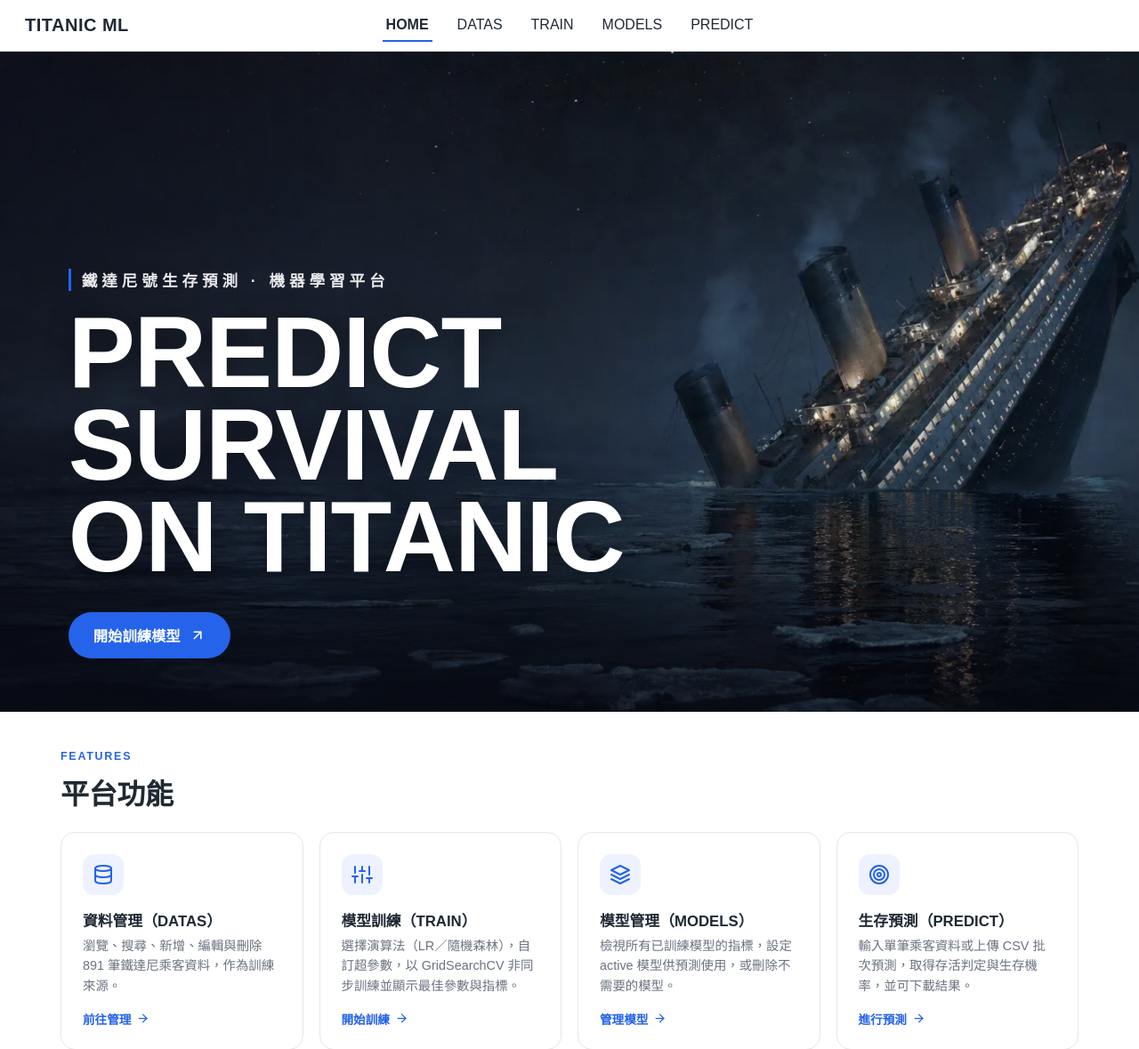
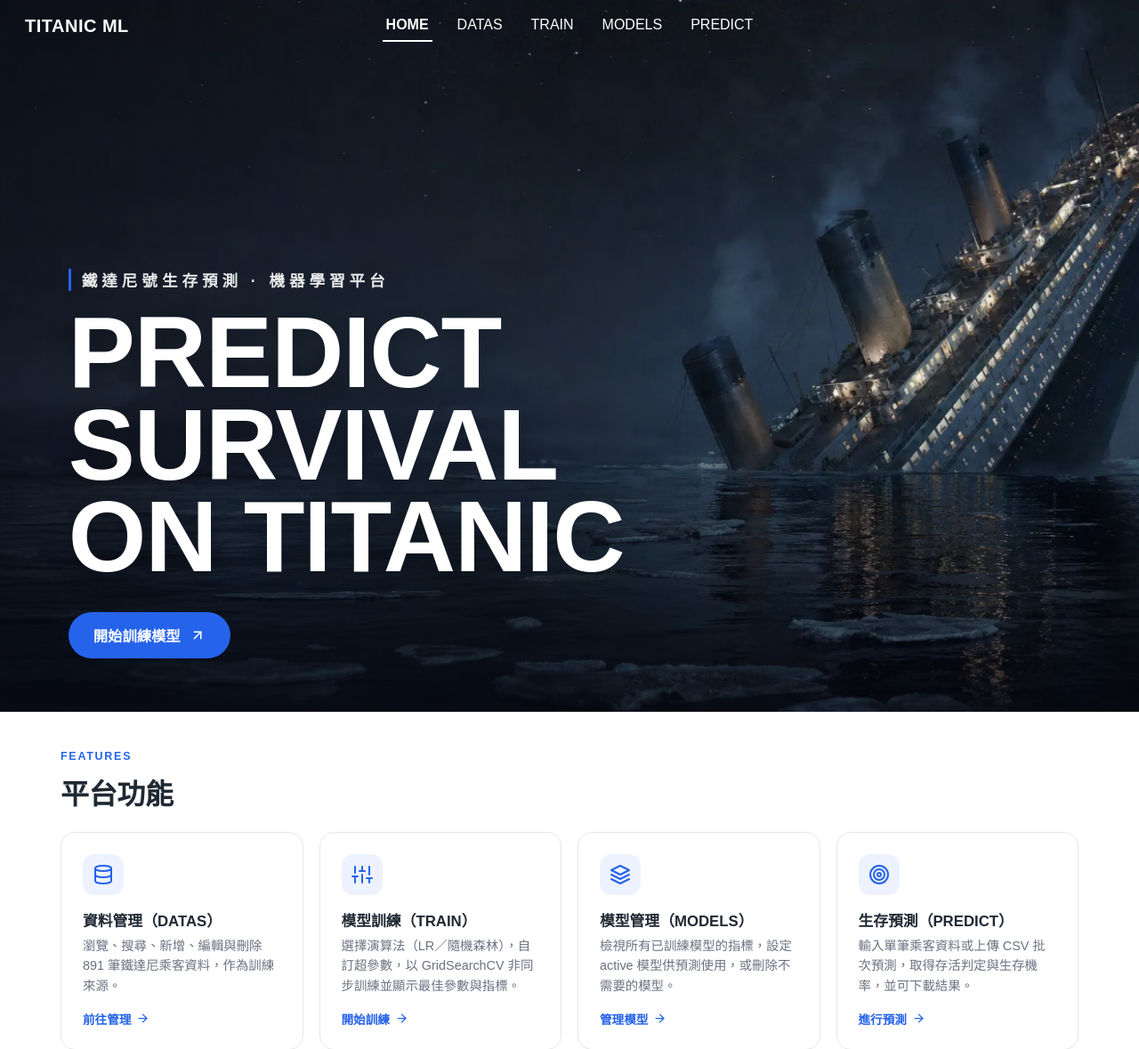
Before and after one commit to ychsieh725/titanic_restful_project, a Flask app: page / in a window 1280 px wide. Shown: the top 1179 px of the page at 89% size. Run offline with Flask 3, Linux system fonts and the light colour scheme.

Commit message:
style(web): nav bar 更新

```diff
--- a/templates/home.html
+++ b/templates/home.html
@@ -1,6 +1,6 @@
 {% extends "base.html" %}
 
-{% block title %}首頁 — Titanic ML 平台{% endblock %}
+{% block title %}Titanic ML{% endblock %}
 
 {% block head %}
 <style>
@@ -8,8 +8,9 @@
     .hero {
         position: relative;
         width: 100vw;
+        /* 上移到最頂端（蓋掉 main 的 padding-top），讓透明導覽列疊在圖上 */
         margin: -24px calc(50% - 50vw) 32px;
-        min-height: calc(100vh - 58px);
+        min-height: 100vh;
         display: flex;
         align-items: flex-end;
         padding: 48px clamp(24px, 6vw, 80px) 60px;
@@ -357,6 +358,43 @@
         flex-shrink: 0;
         margin-top: 1px;
     }
+
+    /* --- 首頁專屬：導覽列透明並疊在 hero 圖上 --- */
+    /* topbar 改絕對定位脫離流排 → 頂端白區塊消失、圖片延伸到 nav 底下 */
+    .topbar {
+        position: absolute;
+        top: 0;
+        left: 0;
+        right: 0;
+        z-index: 30;
+        background: transparent;
+        border-bottom: none;
+    }
+
+    .topbar .brand {
+        color: #fff;
+    }
+
+    .nav-toggle {
+        color: #fff;
+    }
+
+    /* 桌機：橫向導覽壓在深色圖上 → 白字（手機為白底下拉選單，維持深字不覆寫） */
+    @media (min-width: 641px) {
+        .topnav a {
+            color: #fff;
+        }
+
+        .topnav a:hover {
+            color: #fff;
+            opacity: 0.82;
+        }
+
+        .topnav a.active {
+            color: #fff;
+            border-bottom-color: #fff;
+        }
+    }
 </style>
 {% endblock %}
 
@@ -475,7 +513,6 @@
 <section class="section-head">
     <span class="eyebrow">HOW IT WORKS</span>
     <h2>使用教學</h2>
-    <!-- <p>三個步驟即可完成一次完整的預測流程。</p> -->
 </section>
 <div class="steps">
     <div class="step">
```
